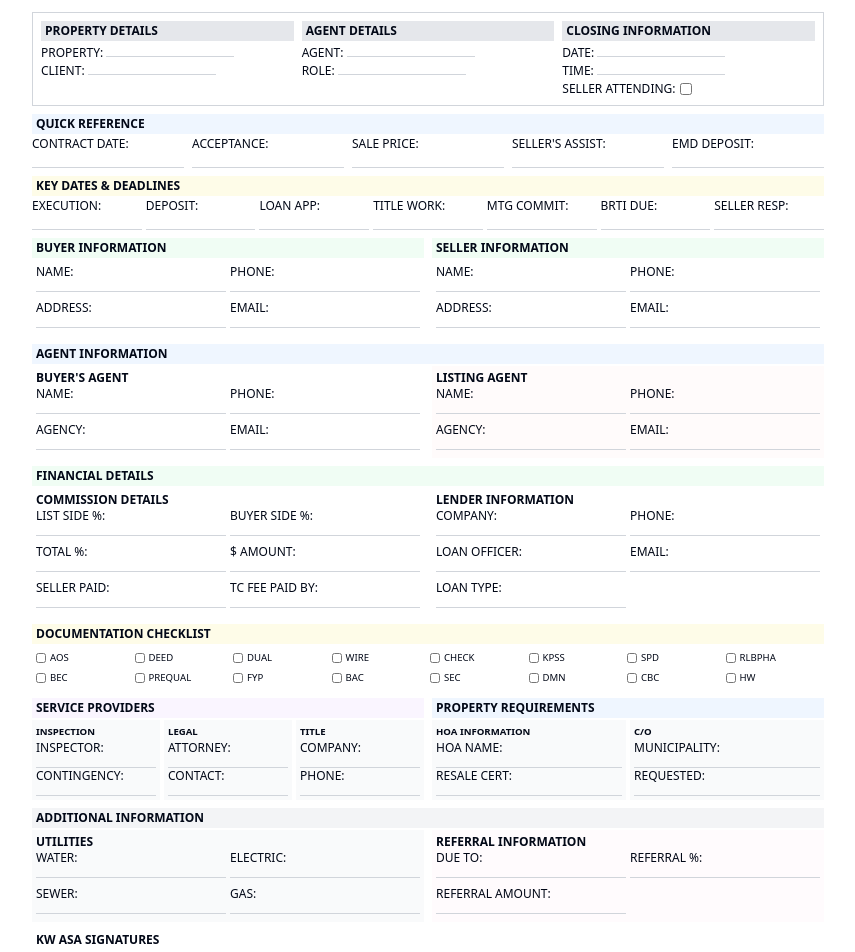
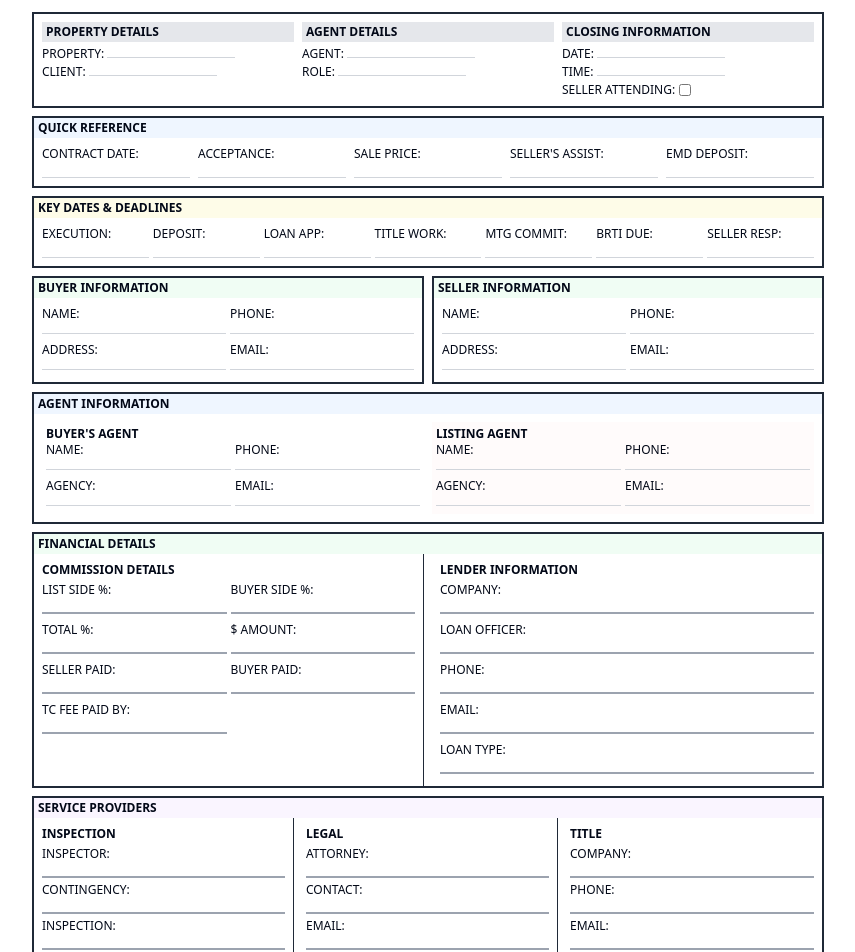
Before and after one commit to haydnphilipdesign/layout-rearrange-pdf, a React (Vite) app: page / in a window 1280 px wide. Shown: the top 952 px of the page, without its empty margins (212-1067 px from the left). Built offline with nearby package versions, Linux system fonts and the light colour scheme.

Commit message:
feat: Improve transaction form layout and add missing fields
- Added horizontal and vertical separators for better sectioning.
- Moved KW ASA section.
- Ensured space for data entry in all fields.
- Added missing fields based on the provided image.

```diff
--- a/src/pages/Index.tsx
+++ b/src/pages/Index.tsx
@@ -1,11 +1,10 @@
-
 import { cn } from "@/lib/utils";
 
 const TransactionForm = () => {
   return (
-    <div className="max-w-[8.5in] min-h-[11in] mx-auto bg-white p-3 text-xs">
+    <div className="max-w-[8.5in] min-h-[11in] mx-auto bg-white p-3 text-xs print:shadow-none">
       {/* Top Section */}
-      <div className="grid grid-cols-3 gap-2 border border-gray-300 p-2 mb-2">
+      <div className="grid grid-cols-3 gap-2 border-2 border-gray-800 p-2 mb-2">
         <div className="space-y-1">
           <div className="bg-gray-200 font-semibold px-1 py-0.5">PROPERTY DETAILS</div>
           <div className="space-y-0.5">
@@ -34,9 +33,9 @@ const TransactionForm = () => {
       </div>
 
       {/* Quick Reference */}
-      <div className="mb-2 space-y-0.5">
-        <div className="bg-blue-50 font-semibold px-1 py-0.5 text-xs">QUICK REFERENCE</div>
-        <div className="grid grid-cols-5 gap-2 text-xs">
+      <div className="mb-2">
+        <div className="bg-blue-50 font-semibold px-1 py-0.5 border-t-2 border-x-2 border-gray-800">QUICK REFERENCE</div>
+        <div className="grid grid-cols-5 gap-2 text-xs border-2 border-t-0 border-gray-800 p-2">
           <div>CONTRACT DATE:<div className="border-b border-gray-300 h-4"></div></div>
           <div>ACCEPTANCE:<div className="border-b border-gray-300 h-4"></div></div>
           <div>SALE PRICE:<div className="border-b border-gray-300 h-4"></div></div>
@@ -46,9 +45,9 @@ const TransactionForm = () => {
       </div>
 
       {/* Key Dates & Deadlines */}
-      <div className="mb-2 space-y-0.5">
-        <div className="bg-yellow-50 font-semibold px-1 py-0.5 text-xs">KEY DATES & DEADLINES</div>
-        <div className="grid grid-cols-7 gap-1 text-xs">
+      <div className="mb-2">
+        <div className="bg-yellow-50 font-semibold px-1 py-0.5 border-t-2 border-x-2 border-gray-800">KEY DATES & DEADLINES</div>
+        <div className="grid grid-cols-7 gap-1 text-xs border-2 border-t-0 border-gray-800 p-2">
           <div>
             <div>EXECUTION:</div>
             <div className="border-b border-gray-300 h-4"></div>
@@ -82,18 +81,18 @@ const TransactionForm = () => {
 
       {/* Buyer & Seller Information */}
       <div className="grid grid-cols-2 gap-2 mb-2">
-        <div className="space-y-0.5">
-          <div className="bg-green-50 font-semibold px-1 py-0.5 text-xs">BUYER INFORMATION</div>
-          <div className="grid grid-cols-2 gap-1 p-1 text-xs">
+        <div>
+          <div className="bg-green-50 font-semibold px-1 py-0.5 border-t-2 border-x-2 border-gray-800">BUYER INFORMATION</div>
+          <div className="grid grid-cols-2 gap-1 p-2 text-xs border-2 border-t-0 border-gray-800">
             <div>NAME: <span className="border-b border-gray-300 inline-block w-full"></span></div>
             <div>PHONE: <span className="border-b border-gray-300 inline-block w-full"></span></div>
             <div>ADDRESS: <span className="border-b border-gray-300 inline-block w-full"></span></div>
             <div>EMAIL: <span className="border-b border-gray-300 inline-block w-full"></span></div>
           </div>
         </div>
-        <div className="space-y-0.5">
-          <div className="bg-green-50 font-semibold px-1 py-0.5 text-xs">SELLER INFORMATION</div>
-          <div className="grid grid-cols-2 gap-1 p-1 text-xs">
+        <div>
+          <div className="bg-green-50 font-semibold px-1 py-0.5 border-t-2 border-x-2 border-gray-800">SELLER INFORMATION</div>
+          <div className="grid grid-cols-2 gap-1 p-2 text-xs border-2 border-t-0 border-gray-800">
             <div>NAME: <span className="border-b border-gray-300 inline-block w-full"></span></div>
             <div>PHONE: <span className="border-b border-gray-300 inline-block w-full"></span></div>
             <div>ADDRESS: <span className="border-b border-gray-300 inline-block w-full"></span></div>
@@ -103,9 +102,9 @@ const TransactionForm = () => {
       </div>
 
       {/* Agent Information */}
-      <div className="mb-2 space-y-0.5">
-        <div className="bg-blue-50 font-semibold px-1 py-0.5 text-xs">AGENT INFORMATION</div>
-        <div className="grid grid-cols-2 gap-2">
+      <div className="mb-2">
+        <div className="bg-blue-50 font-semibold px-1 py-0.5 border-t-2 border-x-2 border-gray-800">AGENT INFORMATION</div>
+        <div className="grid grid-cols-2 gap-2 border-2 border-t-0 border-gray-800 p-2">
           <div className="p-1 text-xs">
             <div className="font-semibold">BUYER'S AGENT</div>
             <div className="grid grid-cols-2 gap-1">
@@ -128,119 +127,96 @@ const TransactionForm = () => {
       </div>
 
       {/* Financial Details */}
-      <div className="mb-2 space-y-0.5">
-        <div className="bg-green-50 font-semibold px-1 py-0.5 text-xs">FINANCIAL DETAILS</div>
-        <div className="grid grid-cols-2 gap-2">
-          <div className="p-1 text-xs">
-            <div className="font-semibold">COMMISSION DETAILS</div>
+      <div className="mb-2">
+        <div className="bg-green-50 font-semibold px-1 py-0.5 border-t-2 border-x-2 border-gray-800">FINANCIAL DETAILS</div>
+        <div className="grid grid-cols-2 gap-2 border-2 border-t-0 border-gray-800">
+          <div className="p-2 text-xs border-r border-gray-800">
+            <div className="font-semibold mb-1">COMMISSION DETAILS</div>
             <div className="grid grid-cols-2 gap-1">
-              <div>LIST SIDE %: <span className="border-b border-gray-300 inline-block w-full"></span></div>
-              <div>BUYER SIDE %: <span className="border-b border-gray-300 inline-block w-full"></span></div>
-              <div>TOTAL %: <span className="border-b border-gray-300 inline-block w-full"></span></div>
-              <div>$ AMOUNT: <span className="border-b border-gray-300 inline-block w-full"></span></div>
-              <div>SELLER PAID: <span className="border-b border-gray-300 inline-block w-full"></span></div>
-              <div>TC FEE PAID BY: <span className="border-b border-gray-300 inline-block w-full"></span></div>
+              <div>LIST SIDE %: <div className="border-b-2 border-gray-400 h-4 mb-1"></div></div>
+              <div>BUYER SIDE %: <div className="border-b-2 border-gray-400 h-4 mb-1"></div></div>
+              <div>TOTAL %: <div className="border-b-2 border-gray-400 h-4 mb-1"></div></div>
+              <div>$ AMOUNT: <div className="border-b-2 border-gray-400 h-4 mb-1"></div></div>
+              <div>SELLER PAID: <div className="border-b-2 border-gray-400 h-4 mb-1"></div></div>
+              <div>BUYER PAID: <div className="border-b-2 border-gray-400 h-4 mb-1"></div></div>
+              <div>TC FEE PAID BY: <div className="border-b-2 border-gray-400 h-4 mb-1"></div></div>
             </div>
           </div>
-          <div className="p-1 text-xs">
-            <div className="font-semibold">LENDER INFORMATION</div>
-            <div className="grid grid-cols-2 gap-1">
-              <div>COMPANY: <span className="border-b border-gray-300 inline-block w-full"></span></div>
-              <div>PHONE: <span className="border-b border-gray-300 inline-block w-full"></span></div>
-              <div>LOAN OFFICER: <span className="border-b border-gray-300 inline-block w-full"></span></div>
-              <div>EMAIL: <span className="border-b border-gray-300 inline-block w-full"></span></div>
-              <div>LOAN TYPE: <span className="border-b border-gray-300 inline-block w-full"></span></div>
+          <div className="p-2 text-xs">
+            <div className="font-semibold mb-1">LENDER INFORMATION</div>
+            <div className="grid grid-cols-1 gap-1">
+              <div>COMPANY: <div className="border-b-2 border-gray-400 h-4 mb-1"></div></div>
+              <div>LOAN OFFICER: <div className="border-b-2 border-gray-400 h-4 mb-1"></div></div>
+              <div>PHONE: <div className="border-b-2 border-gray-400 h-4 mb-1"></div></div>
+              <div>EMAIL: <div className="border-b-2 border-gray-400 h-4 mb-1"></div></div>
+              <div>LOAN TYPE: <div className="border-b-2 border-gray-400 h-4 mb-1"></div></div>
             </div>
           </div>
         </div>
       </div>
 
+      {/* Service Providers */}
+      <div className="mb-2">
+        <div className="bg-purple-50 font-semibold px-1 py-0.5 border-t-2 border-x-2 border-gray-800">SERVICE PROVIDERS</div>
+        <div className="grid grid-cols-3 gap-1 border-2 border-t-0 border-gray-800">
+          <div className="p-2 text-xs border-r border-gray-800">
+            <div className="font-semibold mb-1">INSPECTION</div>
+            <div>INSPECTOR: <div className="border-b-2 border-gray-400 h-4 mb-1"></div></div>
+            <div>CONTINGENCY: <div className="border-b-2 border-gray-400 h-4 mb-1"></div></div>
+            <div>INSPECTION: <div className="border-b-2 border-gray-400 h-4 mb-1"></div></div>
+          </div>
+          <div className="p-2 text-xs border-r border-gray-800">
+            <div className="font-semibold mb-1">LEGAL</div>
+            <div>ATTORNEY: <div className="border-b-2 border-gray-400 h-4 mb-1"></div></div>
+            <div>CONTACT: <div className="border-b-2 border-gray-400 h-4 mb-1"></div></div>
+            <div>EMAIL: <div className="border-b-2 border-gray-400 h-4 mb-1"></div></div>
+          </div>
+          <div className="p-2 text-xs">
+            <div className="font-semibold mb-1">TITLE</div>
+            <div>COMPANY: <div className="border-b-2 border-gray-400 h-4 mb-1"></div></div>
+            <div>PHONE: <div className="border-b-2 border-gray-400 h-4 mb-1"></div></div>
+            <div>EMAIL: <div className="border-b-2 border-gray-400 h-4 mb-1"></div></div>
+          </div>
+        </div>
+      </div>
+
       {/* Documentation Checklist */}
-      <div className="mb-2 space-y-0.5">
-        <div className="bg-yellow-50 font-semibold px-1 py-0.5 text-xs">DOCUMENTATION CHECKLIST</div>
-        <div className="grid grid-cols-8 gap-1 p-1">
+      <div className="mb-2">
+        <div className="bg-yellow-50 font-semibold px-1 py-0.5 border-t-2 border-x-2 border-gray-800">DOCUMENTATION CHECKLIST</div>
+        <div className="grid grid-cols-8 gap-1 p-2 border-2 border-t-0 border-gray-800">
           {[
-            'AOS', 'DEED', 'DUAL', 'WIRE', 'CHECK', 'KPSS', 'SPD', 'RLBPHA',
-            'BEC', 'PREQUAL', 'FYP', 'BAC', 'SEC', 'DMN', 'CBC', 'HW'
+            'AOS (AGREEMENT OF SALE)',
+            'DEED (PROPERTY DEED)',
+            'DUAL (DUAL AGENCY)',
+            'WIRE (WIRE TRANSFER)',
+            'CHECK (PAYMENT CHECK)',
+            'KPSS (KEYSTONE PROPERTY STMT)',
+            'SPD (SELLER PROP DISCLOSURE)',
+            'RLBPHN (LEAD BASED PAINT)',
+            'BEC (BUYER\'S EST. CLOSING)',
+            'PREQUAL (PRE-QUALIFICATION)',
+            'FYP (FIRST YEAR POLICY)',
+            'BAC (BUYER AGENT COMM)',
+            'SEC (SELLER EST. CLOSING)',
+            'DMN (DEED OF MINOR)',
+            'CBC (CLOSING BROKERAGE COMM)',
+            'HW (HOME WARRANTY)'
           ].map((item, i) => (
             <div key={i} className="flex items-center gap-1">
-              <input type="checkbox" className="h-2.5 w-2.5 border-gray-300" />
-              <span className="text-[0.6rem]">{item}</span>
+              <input type="checkbox" className="h-3 w-3 border-gray-800" />
+              <span className="text-[0.65rem]">{item}</span>
             </div>
           ))}
         </div>
       </div>
 
-      {/* Service Providers and Property Requirements */}
-      <div className="grid grid-cols-2 gap-2 mb-2">
-        <div>
-          <div className="bg-purple-50 font-semibold px-1 py-0.5 text-xs mb-0.5">SERVICE PROVIDERS</div>
-          <div className="grid grid-cols-3 gap-1 text-xs">
-            <div className="bg-gray-50 p-1">
-              <div className="font-semibold text-[0.6rem]">INSPECTION</div>
-              <div>INSPECTOR: <div className="border-b border-gray-300 h-3"></div></div>
-              <div>CONTINGENCY: <div className="border-b border-gray-300 h-3"></div></div>
-            </div>
-            <div className="bg-gray-50 p-1">
-              <div className="font-semibold text-[0.6rem]">LEGAL</div>
-              <div>ATTORNEY: <div className="border-b border-gray-300 h-3"></div></div>
-              <div>CONTACT: <div className="border-b border-gray-300 h-3"></div></div>
-            </div>
-            <div className="bg-gray-50 p-1">
-              <div className="font-semibold text-[0.6rem]">TITLE</div>
-              <div>COMPANY: <div className="border-b border-gray-300 h-3"></div></div>
-              <div>PHONE: <div className="border-b border-gray-300 h-3"></div></div>
-            </div>
-          </div>
-        </div>
-        <div>
-          <div className="bg-blue-50 font-semibold px-1 py-0.5 text-xs mb-0.5">PROPERTY REQUIREMENTS</div>
-          <div className="grid grid-cols-2 gap-1">
-            <div className="p-1 text-xs bg-gray-50">
-              <div className="font-semibold text-[0.6rem]">HOA INFORMATION</div>
-              <div>HOA NAME: <div className="border-b border-gray-300 h-3"></div></div>
-              <div>RESALE CERT: <div className="border-b border-gray-300 h-3"></div></div>
-            </div>
-            <div className="p-1 text-xs bg-gray-50">
-              <div className="font-semibold text-[0.6rem]">C/O</div>
-              <div>MUNICIPALITY: <div className="border-b border-gray-300 h-3"></div></div>
-              <div>REQUESTED: <div className="border-b border-gray-300 h-3"></div></div>
-            </div>
-          </div>
-        </div>
-      </div>
-
-      {/* Additional Information */}
-      <div className="mb-2 space-y-0.5">
-        <div className="bg-gray-100 font-semibold px-1 py-0.5 text-xs">ADDITIONAL INFORMATION</div>
-        <div className="grid grid-cols-2 gap-2">
-          <div className="p-1 text-xs bg-gray-50">
-            <div className="font-semibold">UTILITIES</div>
-            <div className="grid grid-cols-2 gap-1">
-              <div>WATER: <span className="border-b border-gray-300 inline-block w-full"></span></div>
-              <div>ELECTRIC: <span className="border-b border-gray-300 inline-block w-full"></span></div>
-              <div>SEWER: <span className="border-b border-gray-300 inline-block w-full"></span></div>
-              <div>GAS: <span className="border-b border-gray-300 inline-block w-full"></span></div>
-            </div>
-          </div>
-          <div className="p-1 text-xs bg-pink-50/30">
-            <div className="font-semibold">REFERRAL INFORMATION</div>
-            <div className="grid grid-cols-2 gap-1">
-              <div>DUE TO: <span className="border-b border-gray-300 inline-block w-full"></span></div>
-              <div>REFERRAL %: <span className="border-b border-gray-300 inline-block w-full"></span></div>
-              <div>REFERRAL AMOUNT: <span className="border-b border-gray-300 inline-block w-full"></span></div>
-            </div>
-          </div>
-        </div>
-      </div>
-
-      {/* KW ASA Signatures */}
-      <div className="mb-2 space-y-0.5">
-        <div className="font-semibold px-1 py-0.5 text-xs">KW ASA SIGNATURES</div>
-        <div className="flex gap-4 p-1">
+      {/* KW ASA Signatures - Moved below Documentation Checklist */}
+      <div className="mb-2">
+        <div className="bg-gray-50 font-semibold px-1 py-0.5 border-t-2 border-x-2 border-gray-800">KW ASA SIGNATURES</div>
+        <div className="flex gap-4 p-2 border-2 border-t-0 border-gray-800">
           {['BUYER', 'SELLER', 'AGENT'].map((item, i) => (
             <div key={i} className="flex items-center gap-1">
-              <input type="checkbox" className="h-3 w-3 border-gray-300" />
+              <input type="checkbox" className="h-3 w-3 border-gray-800" />
               <span className="text-xs">{item}</span>
             </div>
           ))}
```
